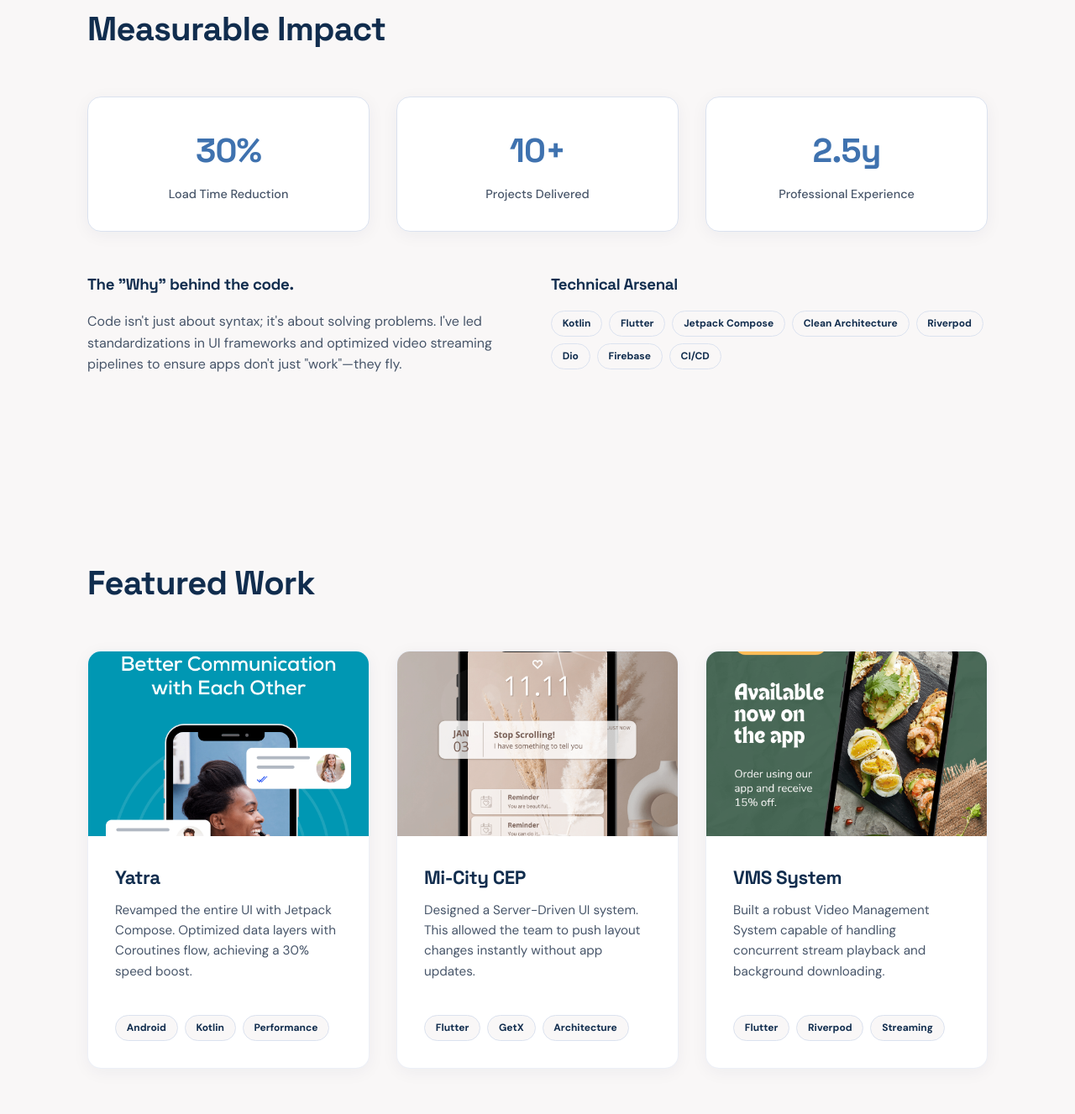
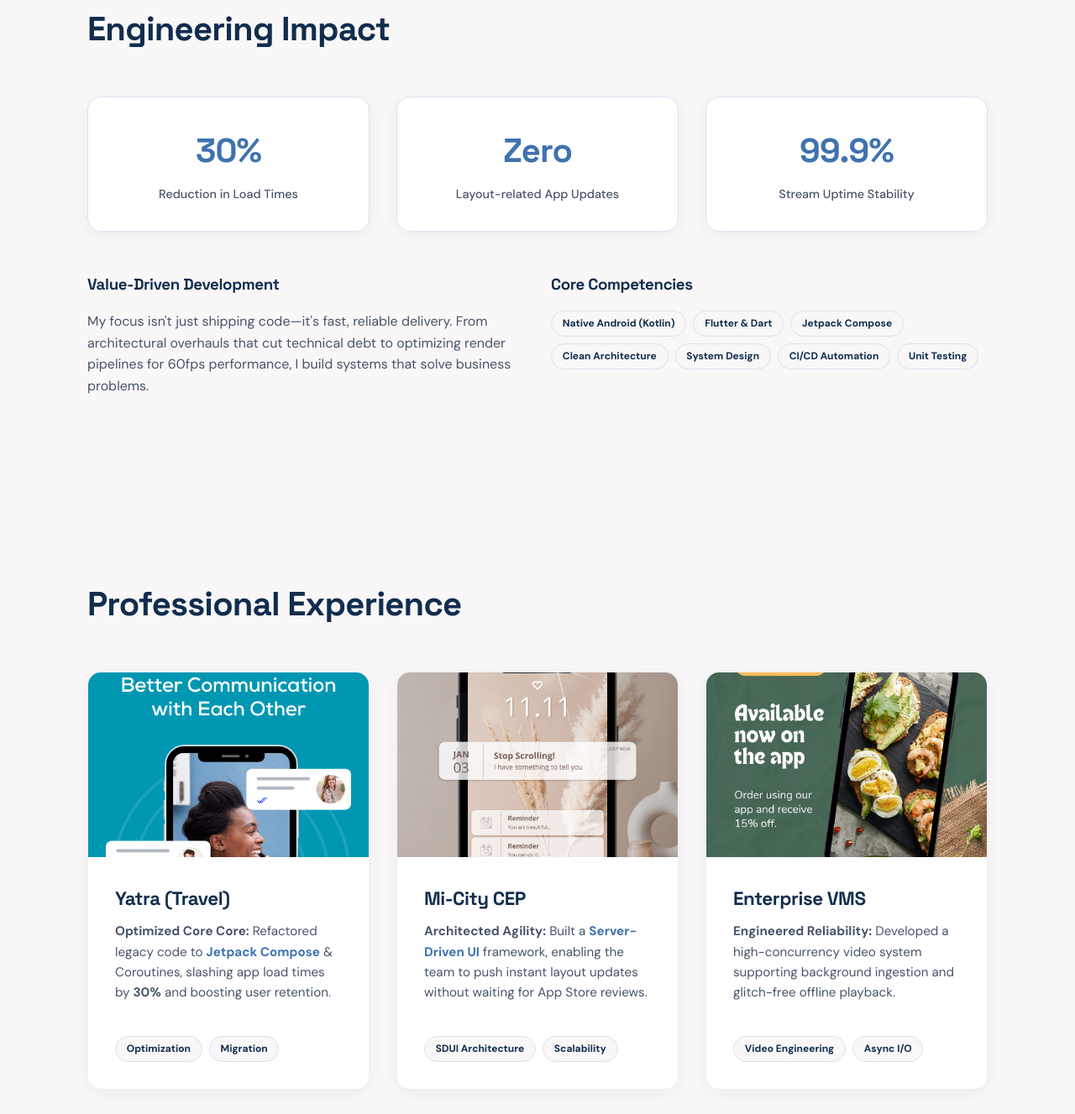
Before and after one commit to rohan0713/Portfolio, a website: page index.html in a window 1280 px wide. Shown: the part 893-2220 px from the top of the page at 84% size. Drawn offline with Linux system fonts and the light colour scheme.

Commit message:
feat: Update copy for high-impact resume portfolio
- Enhanced hero section with strong value proposition
- Updated Impact Cards to specific metrics (0 app updates, 99.9% uptime)
- Rewrote details for Yatra, Mi-City, and VMS to focus on results (action -> outcome)
- Refined call-to-action for recruitment context

```diff
--- a/index.html
+++ b/index.html
@@ -24,18 +24,19 @@
     <section class="hero">
         <div class="hero-content">
             <div class="hero-text fade-in delay-1">
-                <span class="role">Mobile Engineer</span>
-                <h1>Crafting Scalable <span style="color: var(--color-primary);">Android & Flutter</span> Systems.</h1>
+                <span class="role">Software Engineer • Mobile</span>
+                <h1>Engineering <span style="color: var(--color-primary);">Scalable</span> Mobile Solutions.</h1>
                 <p>
-                    I help companies like NEC India (via Big Oh Tech) build high-performance mobile applications.
-                    Focusing on architecture, speed, and seamless user experiences.
+                    I transform complex architectures into seamless Android & Flutter experiences.
+                    Currently driving performance and stability at <strong>NEC India</strong> (via Big Oh Tech),
+                    ensuring apps scale with user demand.
                 </p>
                 <div class="btn-group">
                     <a href="#work" class="btn btn-primary">
-                        View Projects
+                        View Key Projects
                     </a>
                     <a href="assets/Rohan_Ramola_Resume.pdf" target="_blank" class="btn btn-outline">
-                        Resume
+                        Download Resume
                     </a>
                 </div>
             </div>
@@ -48,64 +49,64 @@
 
     <!-- Intuitive Impact Section -->
     <section id="impact">
-        <h2 class="section-title fade-in">Measurable Impact</h2>
+        <h2 class="section-title fade-in">Engineering Impact</h2>
         <div class="impact-grid fade-in delay-1">
             <div class="impact-card">
                 <h3>30%</h3>
-                <p>Load Time Reduction</p>
+                <p>Reduction in Load Times</p>
             </div>
             <div class="impact-card">
-                <h3>10+</h3>
-                <p>Projects Delivered</p>
+                <h3>Zero</h3>
+                <p>Layout-related App Updates</p>
             </div>
             <div class="impact-card">
-                <h3>2.5y</h3>
-                <p>Professional Experience</p>
+                <h3>99.9%</h3>
+                <p>Stream Uptime Stability</p>
             </div>
         </div>
 
         <div class="grid grid-2 fade-in delay-2">
             <div>
-                <h3 style="margin-bottom: 1rem;">The "Why" behind the code.</h3>
+                <h3 style="margin-bottom: 1rem;">Value-Driven Development</h3>
                 <p style="margin-bottom: 1.5rem;">
-                    Code isn't just about syntax; it's about solving problems.
-                    I've led standardizations in UI frameworks and optimized video streaming pipelines
-                    to ensure apps don't just "work"—they fly.
+                    My focus isn't just shipping code—it's fast, reliable delivery.
+                    From architectural overhauls that cut technical debt to optimizing render pipelines for 60fps
+                    performance,
+                    I build systems that solve business problems.
                 </p>
             </div>
             <div>
-                <h3 style="margin-bottom: 1rem;">Technical Arsenal</h3>
+                <h3 style="margin-bottom: 1rem;">Core Competencies</h3>
                 <div class="chip-container" style="padding: 0;">
-                    <span class="chip">Kotlin</span>
-                    <span class="chip">Flutter</span>
+                    <span class="chip">Native Android (Kotlin)</span>
+                    <span class="chip">Flutter & Dart</span>
                     <span class="chip">Jetpack Compose</span>
                     <span class="chip">Clean Architecture</span>
-                    <span class="chip">Riverpod</span>
-                    <span class="chip">Dio</span>
-                    <span class="chip">Firebase</span>
-                    <span class="chip">CI/CD</span>
+                    <span class="chip">System Design</span>
+                    <span class="chip">CI/CD Automation</span>
+                    <span class="chip">Unit Testing</span>
                 </div>
             </div>
         </div>
     </section>
 
     <section id="work">
-        <h2 class="section-title fade-in">Featured Work</h2>
+        <h2 class="section-title fade-in">Professional Experience</h2>
         <div class="grid grid-3 fade-in delay-1">
 
             <!-- Project 1 -->
             <article class="project-card">
                 <img src="./assets/project-1.png" alt="Yatra App" class="project-img">
                 <div class="project-content">
-                    <h3>Yatra</h3>
+                    <h3>Yatra (Travel)</h3>
                     <p style="color: var(--color-text-body); font-size: 0.95rem; margin-bottom: 1rem;">
-                        Revamped the entire UI with Jetpack Compose. Optimized data layers with Coroutines flow,
-                        achieving a 30% speed boost.
+                        <strong>Optimized Core Core:</strong> Refactored legacy code to <span
+                            style="color: var(--color-primary); font-weight: 600;">Jetpack Compose</span> & Coroutines,
+                        slashing app load times by <strong>30%</strong> and boosting user retention.
                     </p>
                     <div class="chip-container">
-                        <span class="chip">Android</span>
-                        <span class="chip">Kotlin</span>
-                        <span class="chip">Performance</span>
+                        <span class="chip">Optimization</span>
+                        <span class="chip">Migration</span>
                     </div>
                 </div>
             </article>
@@ -116,13 +117,13 @@
                 <div class="project-content">
                     <h3>Mi-City CEP</h3>
                     <p style="color: var(--color-text-body); font-size: 0.95rem; margin-bottom: 1rem;">
-                        Designed a Server-Driven UI system. This allowed the team to push layout changes instantly
-                        without app updates.
+                        <strong>Architected Agility:</strong> Built a <span
+                            style="color: var(--color-primary); font-weight: 600;">Server-Driven UI</span> framework,
+                        enabling the team to push instant layout updates without waiting for App Store reviews.
                     </p>
                     <div class="chip-container">
-                        <span class="chip">Flutter</span>
-                        <span class="chip">GetX</span>
-                        <span class="chip">Architecture</span>
+                        <span class="chip">SDUI Architecture</span>
+                        <span class="chip">Scalability</span>
                     </div>
                 </div>
             </article>
@@ -131,15 +132,14 @@
             <article class="project-card">
                 <img src="./assets/project-3.png" alt="VMS System" class="project-img">
                 <div class="project-content">
-                    <h3>VMS System</h3>
+                    <h3>Enterprise VMS</h3>
                     <p style="color: var(--color-text-body); font-size: 0.95rem; margin-bottom: 1rem;">
-                        Built a robust Video Management System capable of handling concurrent stream playback and
-                        background downloading.
+                        <strong>Engineered Reliability:</strong> Developed a high-concurrency video system supporting
+                        background ingestion and glitch-free offline playback.
                     </p>
                     <div class="chip-container">
-                        <span class="chip">Flutter</span>
-                        <span class="chip">Riverpod</span>
-                        <span class="chip">Streaming</span>
+                        <span class="chip">Video Engineering</span>
+                        <span class="chip">Async I/O</span>
                     </div>
                 </div>
             </article>
@@ -149,15 +149,17 @@
 
     <section id="contact">
         <div class="contact-wrapper fade-in">
-            <h2>Have a project in mind?</h2>
+            <h2>Ready to Scale Your Mobile Team?</h2>
             <p style="max-width: 500px; margin: 0 auto; opacity: 0.9;">
-                I'm always open to discussing new opportunities, whether it's a full-time role or a freelance project.
+                I bring 2.5+ years of proven engineering experience. Let's discuss how I can contribute to your
+                engineering goals.
             </p>
-            <a href="mailto:rohanramola63@gmail.com" class="contact-btn">Say Hello 👋</a>
+            <a href="mailto:rohanramola63@gmail.com" class="contact-btn">Hire Me</a>
 
             <div style="margin-top: 3rem; display: flex; gap: 2rem; justify-content: center; opacity: 0.8;">
-                <a href="https://linkedin.com/in/rohanramola13/" style="color: white;">LinkedIn</a>
-                <a href="https://github.com/rohan0713" style="color: white;">GitHub</a>
+                <a href="https://linkedin.com/in/rohanramola13/" style="color: white; font-weight: 600;">LinkedIn
+                    Profile</a>
+                <a href="https://github.com/rohan0713" style="color: white; font-weight: 600;">GitHub Portfolio</a>
             </div>
         </div>
     </section>
```
